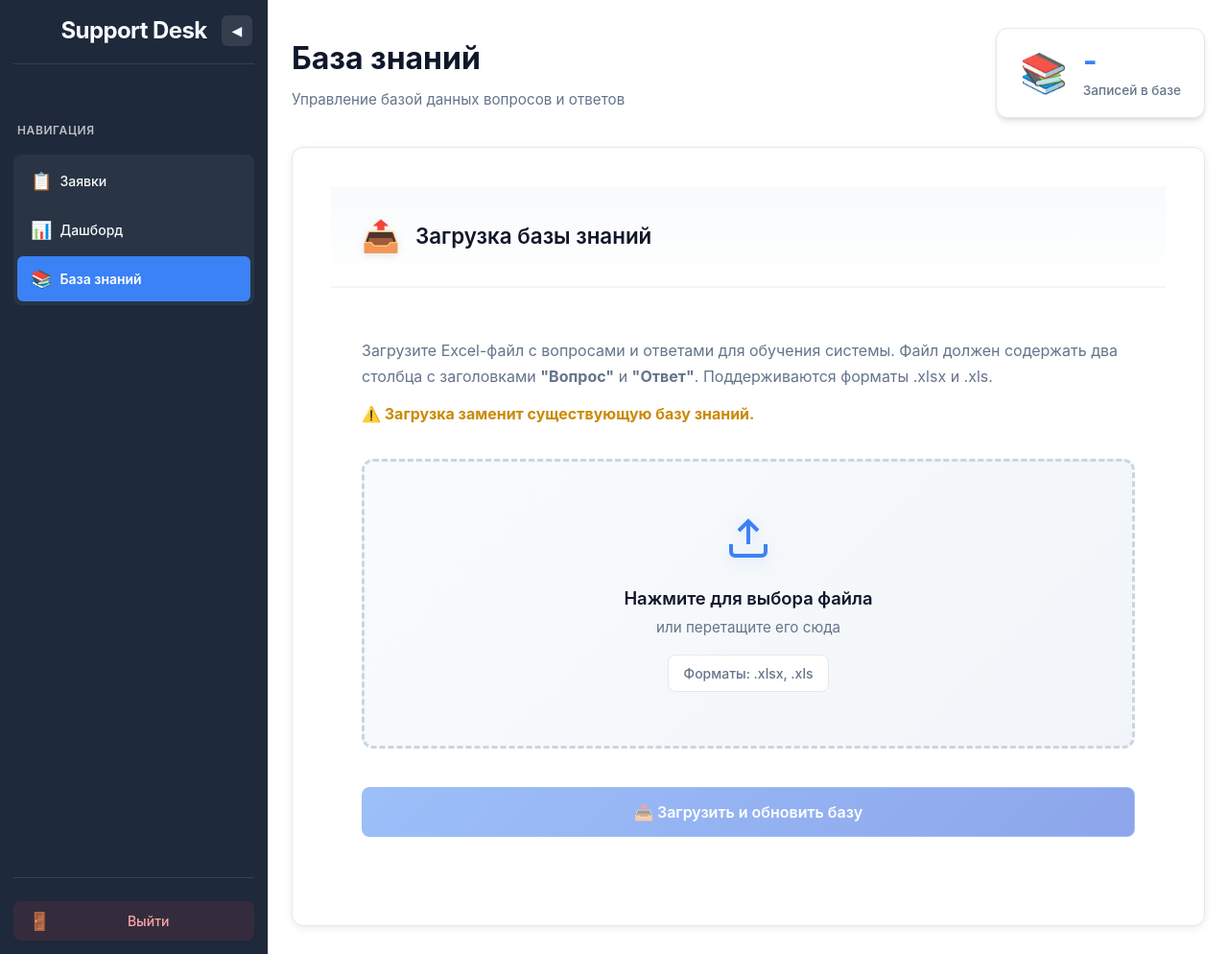
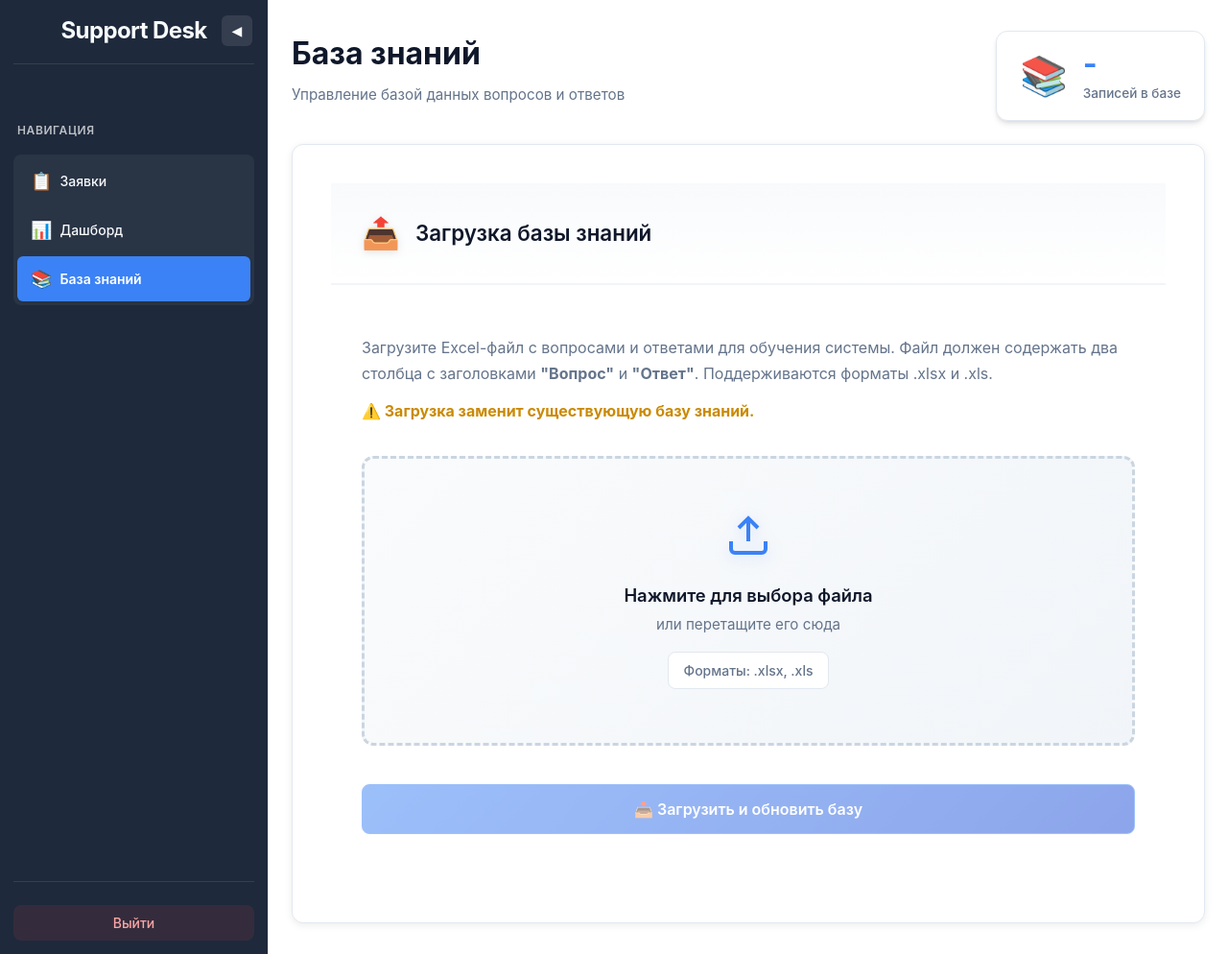
Before and after one commit to Kostya-meow/support, a FastAPI app: template app/templates/knowledge.html in a window 1280 px wide. Shown: the whole page at 96% size. Run offline with FastAPI, Linux system fonts and the light colour scheme; the template is opened without the code that fills it, so the values that code supplies are empty.

Commit message:
точно норм база занинй

```diff
--- a/app/static/styles.css
+++ b/app/static/styles.css
@@ -485,6 +485,7 @@ body {
 .logout-btn .btn-icon {
     font-size: 18px;
     flex-shrink: 0;
+    display: none;
 }
 
 .logout-btn .btn-text {
@@ -493,6 +494,10 @@ body {
 
 .sidebar.collapsed .logout-btn {
     padding: 10px;
+}
+
+.sidebar.collapsed .logout-btn .btn-icon {
+    display: block;
 }
 
 .sidebar.collapsed .logout-btn .btn-text {
@@ -1692,6 +1697,7 @@ body.admin-body {
 
     .sidebar.collapsed .logout-btn .btn-icon {
         margin: 0;
+        display: block;
     }
 
     .sidebar-toggle {
@@ -2244,38 +2250,33 @@ body.admin-body {
 .knowledge-main {
     flex: 1;
     background: var(--background-light);
-    padding: 32px 40px;
+    padding: 24px;
     overflow-y: auto;
-    display: flex;
-    flex-direction: column;
-    align-items: center;
+    box-sizing: border-box;
+    display: block;
 }
 
 .knowledge-page-header {
-    width: 100%;
-    max-width: 100%;
-    margin-bottom: 30px;
+    margin-bottom: 24px;
+    margin-left: 0;
+    margin-right: 0;
     display: flex;
     justify-content: space-between;
-    align-items: center;
+    align-items: flex-start;
     gap: 24px;
 }
 
-.knowledge-page-header .header-left h1 {
+.knowledge-page-header h1 {
     font-size: 2rem;
     font-weight: 700;
     color: var(--text-primary);
     margin: 0 0 8px 0;
 }
 
-.knowledge-page-header .header-left p {
+.knowledge-page-header p {
     font-size: 0.95rem;
     color: var(--text-secondary);
     margin: 0;
-}
-
-.knowledge-page-header .header-right {
-    flex-shrink: 0;
 }
 
 .stat-inline {
@@ -2375,14 +2376,6 @@ body.admin-body {
     font-size: 0.95rem;
     color: var(--text-secondary);
     font-weight: 500;
-}
-
-.knowledge-content-wrapper {
-    display: flex;
-    flex-direction: column;
-    gap: 24px;
-    width: 100%;
-    max-width: 100%;
 }
 
 .knowledge-card {
@@ -2395,6 +2388,8 @@ body.admin-body {
     height: fit-content;
     width: 100%;
     max-width: 100%;
+    margin-left: 0;
+    margin-right: 0;
 }
 
 .knowledge-card:hover {
@@ -2686,8 +2681,7 @@ body.admin-body {
     }
 
     .knowledge-page-header,
-    .stats-grid,
-    .knowledge-content-wrapper {
+    .stats-grid {
         max-width: 100%;
     }
 }
@@ -2752,10 +2746,6 @@ body.admin-body {
         font-size: 2rem;
     }
 
-    .knowledge-content-wrapper {
-        max-width: 100%;
-    }
-
     .knowledge-card {
         max-width: 100%;
     }
--- a/app/templates/knowledge.html
+++ b/app/templates/knowledge.html
@@ -42,13 +42,12 @@
             </div>
         </aside>
 
-                <div class="knowledge-main">
+        <main class="knowledge-main">
             <div class="knowledge-page-header">
-                <div class="header-left">
+                <div>
                     <h1>База знаний</h1>
                     <p>Управление базой данных вопросов и ответов</p>
                 </div>
-                <div class="header-right">
                 <div class="stat-inline">
                     <div class="stat-icon">📚</div>
                     <div class="stat-info">
@@ -57,9 +56,7 @@
                     </div>
                 </div>
             </div>
-            </div>
 
-            <div class="knowledge-content-wrapper">
             <div class="knowledge-card upload-card">
                 <div class="card-header">
                     <div class="card-title-group">
@@ -100,7 +97,6 @@
                         </form>
 
                         <div id="uploadStatus" class="upload-status-message"></div>
-                    </div>
                     </div>
                 </div>
         </main>
```
Also changed, not shown: knowledge.db. Lines whose indentation alone changed are shown as unchanged.
